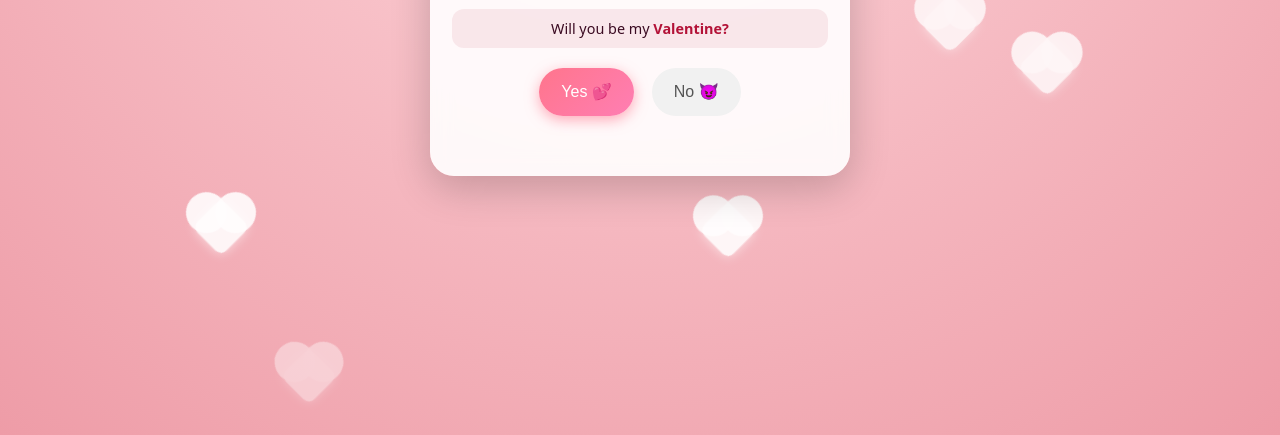
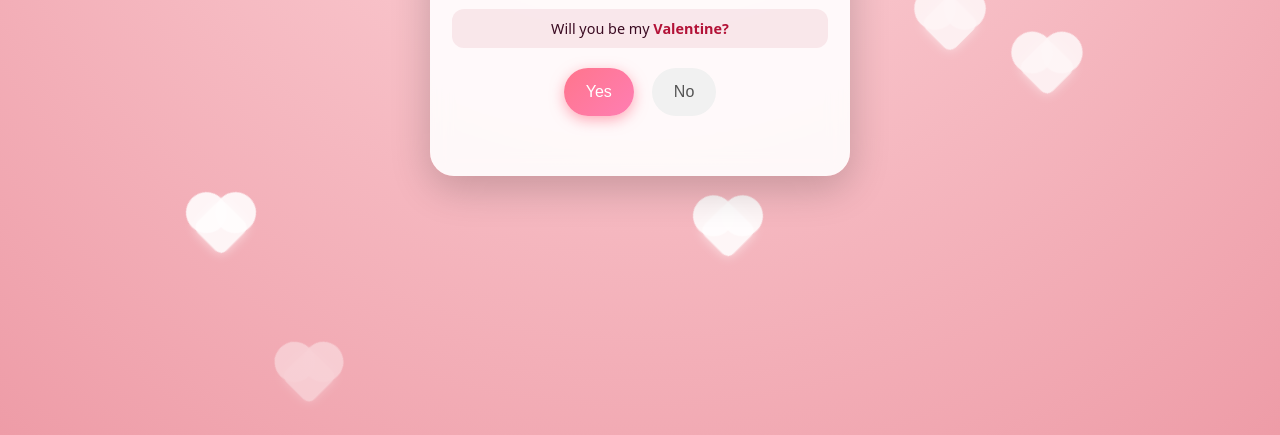
Before and after one commit to Oethir/invitation, a plain HTML site: page index.html in a window 1280 px wide. Shown: the part 365-800 px from the top of the page. Drawn offline with Linux system fonts and the light colour scheme.

Commit message:
Update index.html

```diff
--- a/index.html
+++ b/index.html
@@ -279,8 +279,8 @@
       </div>
 
       <div class="buttons">
-        <button id="yesBtn">Yes 💕</button>
-        <button id="noBtn">No 😈</button>
+        <button id="yesBtn"> Yes </button>
+        <button id="noBtn"> No </button>
       </div>
 
       <div class="message" id="message"></div>
@@ -404,7 +404,7 @@
 
         if (diff <= 0) {
           countdownEl.textContent =
-            "It's date time! See you at Acacia Steakhouse 💖";
+            "It's date time! See you at Ayame Japanese Restaurant 💖";
           clearInterval(countdownInterval);
           return;
         }
```
